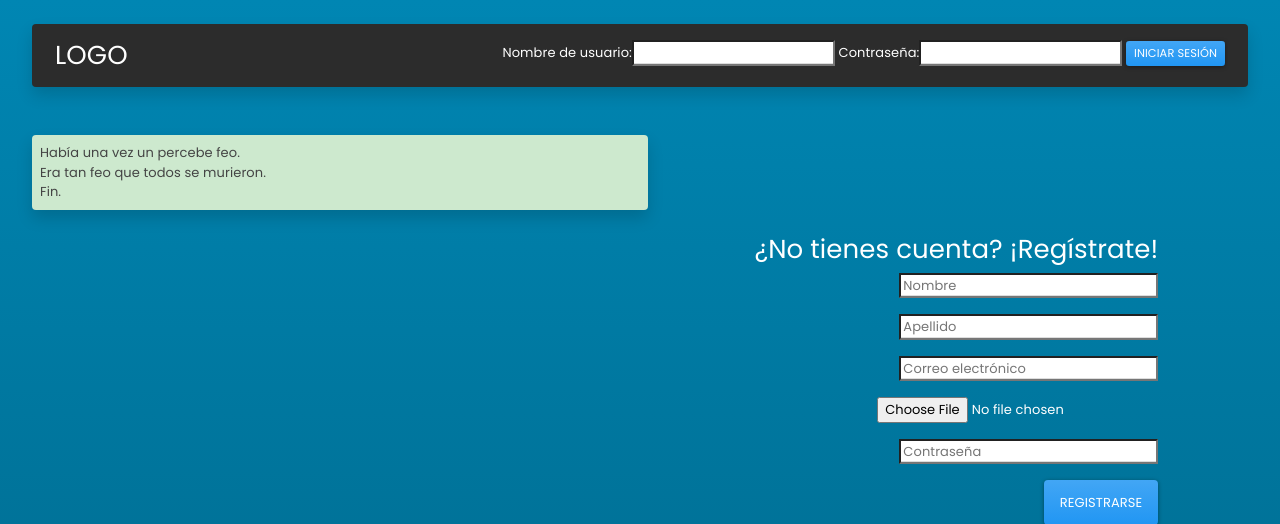
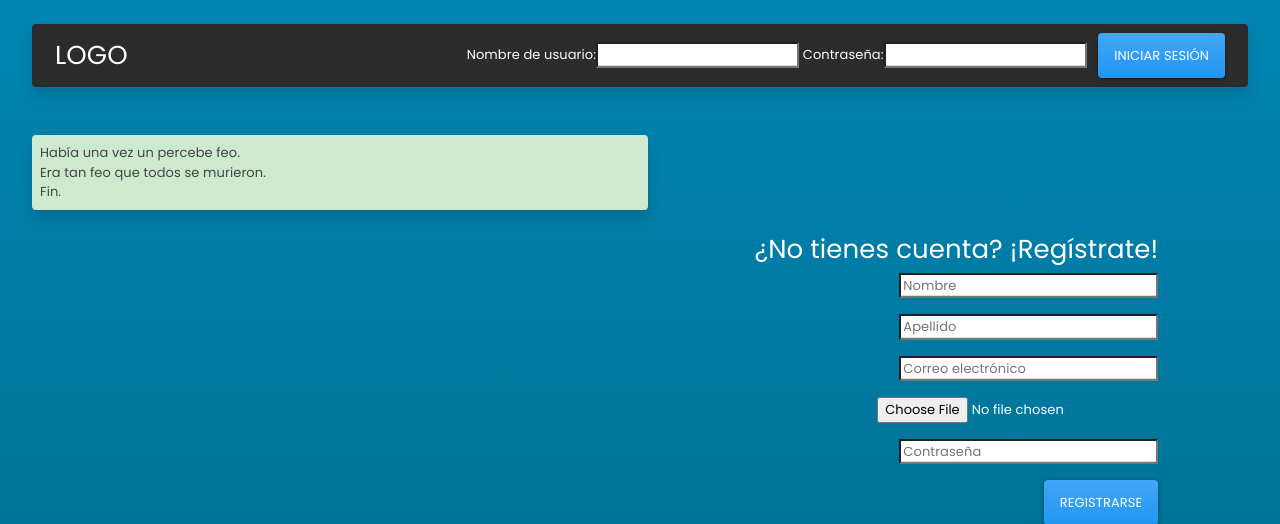
Before and after one commit to DCC-CC4401/2019-2-Turing-Completos-T4, a Django app: page / in a window 1280 px wide. Shown: the top 524 px of the page. Run offline with Django 3.2, Linux system fonts and the light colour scheme; some libraries are stand-ins or nearby versions.

Commit message:
Style changes.

```diff
--- a/templates/LandingPage.html
+++ b/templates/LandingPage.html
@@ -5,7 +5,7 @@
 
     <!--EL RESTO-->
     <div class="container-fluid text-center p-4 main bckg min-vh-100">
-        <div class="row mx-2 px-2 rounded shadow headerT" style="height:68px;">
+        <div class="row mx-2 px-2 rounded shadow headerT clearfix" style="height:68px;">
             <div class="col-9 text-left mt-3 text-white">
                 <h2>Horario de actividades</h2>
             </div>
--- a/templates/LandingPageNotLogged.html
+++ b/templates/LandingPageNotLogged.html
@@ -40,7 +40,7 @@
                 <!--Ingresar nombre de usuario y contraseña-->
                 {{ form }}
                 <!--Boton de iniciar sesion-->
-                <button type="submit" class="btn btn-primary btn-sm">
+                <button type="submit" class="btn btn-primary ml-2">
                     Iniciar sesión
                 </button>
             </form>
```
Also changed, not shown: db.sqlite3.
